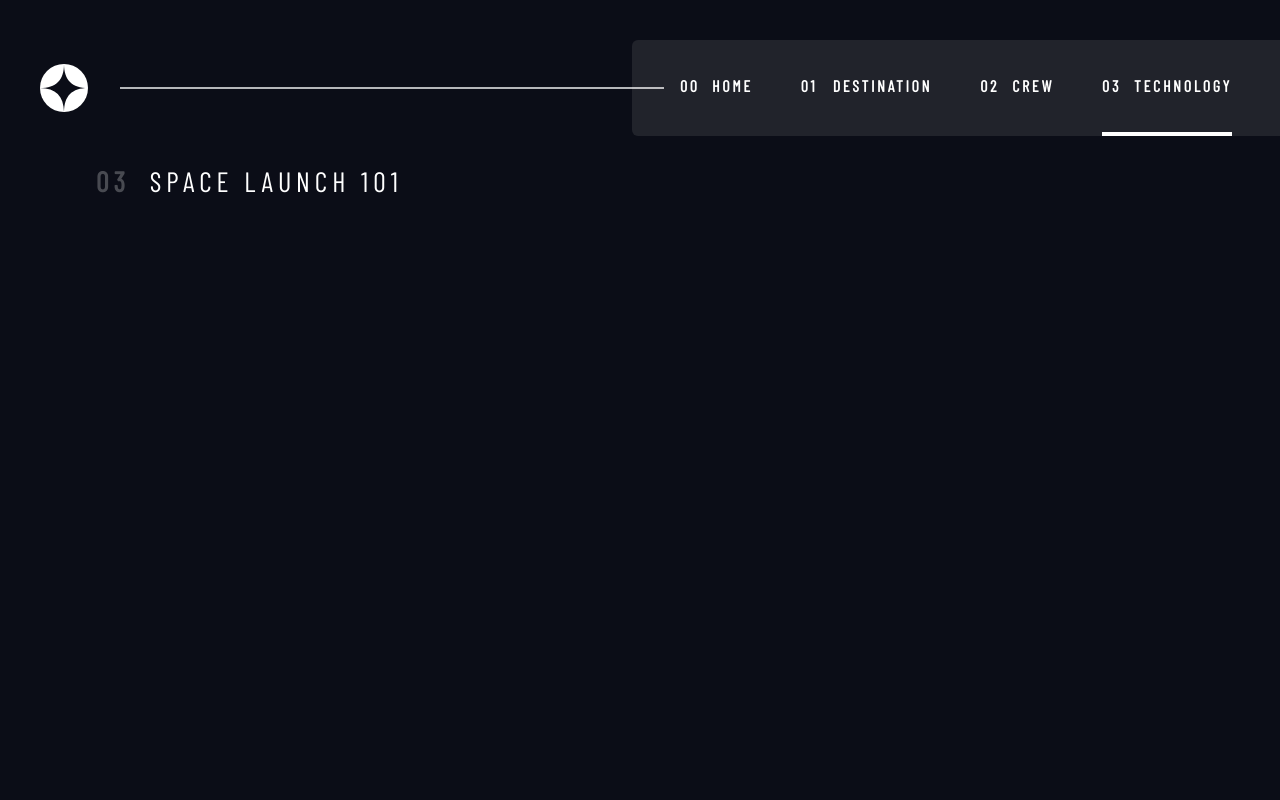
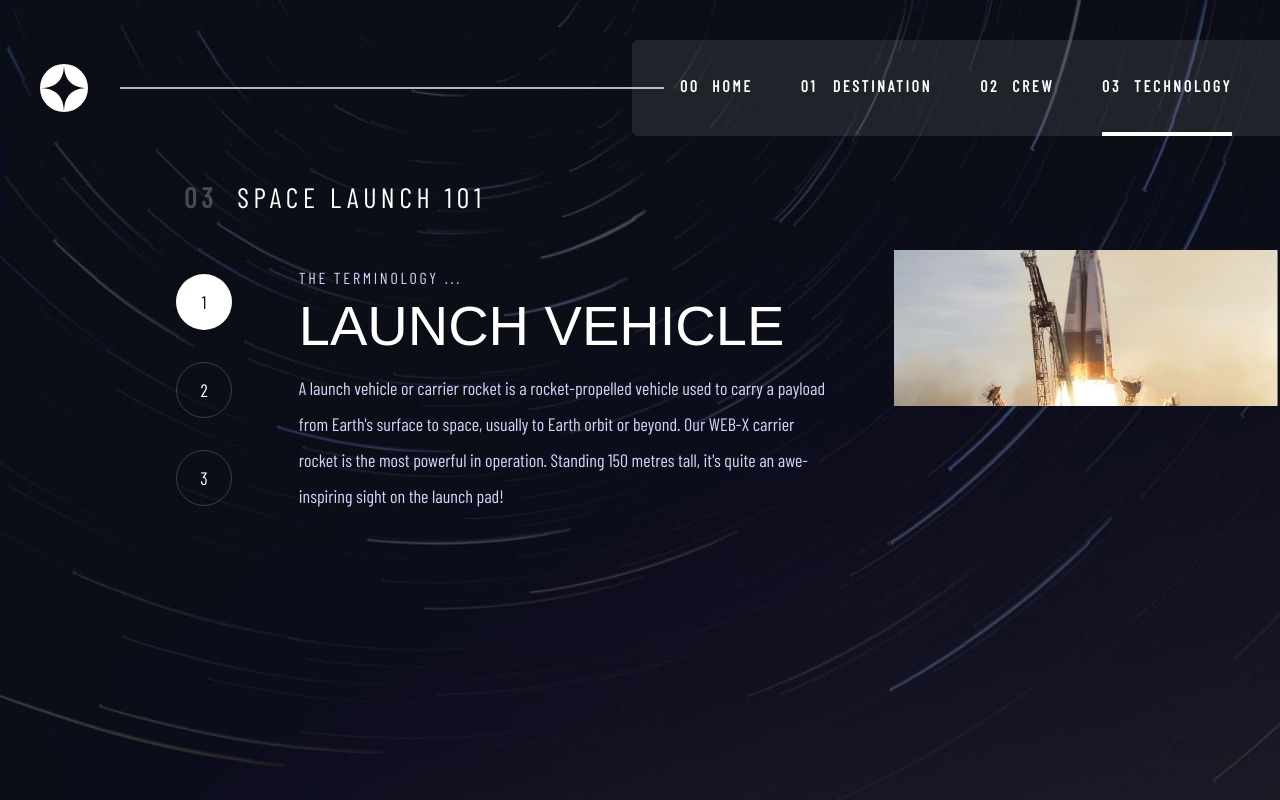
Before and after one commit to ElyesBenKhoud/space-tourism-app, a Next.js app: page /technology in a window 1280 px wide. Built offline with nearby package versions, Linux system fonts and the light colour scheme; a web font is replaced by a local one.

Commit message:
technology route - done

```diff
--- a/src/app/technology/page.tsx
+++ b/src/app/technology/page.tsx
@@ -1,13 +1,68 @@
-import React from "react";
+/* eslint-disable react-hooks/rules-of-hooks */
+"use client";
+import React, { useMemo, useState } from "react";
+import Image from "next/image";
+
+import Background from "@/components/Background";
+import PageTitle from "@/components/PageTitle";
+import { technologies } from "./Technologies";
+
+import mobile from "@/assets/technology/background-technology-mobile.jpg";
+import tablet from "@/assets/technology/background-technology-tablet.jpg";
+import desktop from "@/assets/technology/background-technology-desktop.jpg";
+import TechnologyContent from "@/components/TechnologyContent";
 
 function page() {
+  let [actualTechnology, setActualTechnology] = useState(0);
+
+  const technology = useMemo(
+    () => technologies[actualTechnology],
+    [actualTechnology]
+  );
+
   return (
-    <main className=" relative z-10 p-6 md:px-24 md:pb-0 ">
-      <div className="w-fit nav-text uppercase text-white md:tracking-[3px] md:text-[20px]  lg:text-[28px] lg:tracking-[5px]">
-        <span className="inline-block font-bold opacity-25 mr-5">03</span>
-        <span className="inline-block">Space Launch 101</span>
-      </div>
-    </main>
+    <div>
+      <Background
+        mobile={mobile.src}
+        tablet={tablet.src}
+        desktop={desktop.src}
+      />
+      <main className="relative z-10 w-full mt-10 lg:pl-44">
+        <div className="w-fit mx-auto mb-8 md:mx-2">
+          <PageTitle number={3} title="Space Launch 101" />
+        </div>
+        <div className="flex flex-col lg:flex-row-reverse">
+          <div className="w-full lg:w-[35%] lg:min-h-[35vh] ">
+            <source
+              media="(min-width:1024px)"
+              srcSet={technology.portrait.src}
+            />
+            <Image
+              src={technology.landscape}
+              className="object-cover w-full h-auto"
+              alt="Background Image"
+            />
+          </div>
+          <div className="flex flex-col items-center mt-8 md:mt-14 lg:flex-row lg:grow lg:mt-0">
+            <div className="w-fit flex gap-4 mb-6 md:mb-11 lg:flex-col lg:mb-0 lg:gap-8">
+              {technologies.map(({ name }, index) => (
+                <div
+                  onClick={() => setActualTechnology(index)}
+                  key={name}
+                  className={`w-10 md:w-14 aspect-square flex items-center justify-center text-white border rounded-full border-white/20 transition cursor-pointer
+                                    [&.active]:border-transparent [&.active]:bg-white [&.active]:text-primary [&:not(.active)]:hover:border-white ${
+                                      technology.name === name && "active"
+                                    }`}
+                >
+                  {index + 1}
+                </div>
+              ))}
+            </div>
+            <TechnologyContent technology={technology} />
+          </div>
+        </div>
+      </main>
+    </div>
   );
 }
 
```
